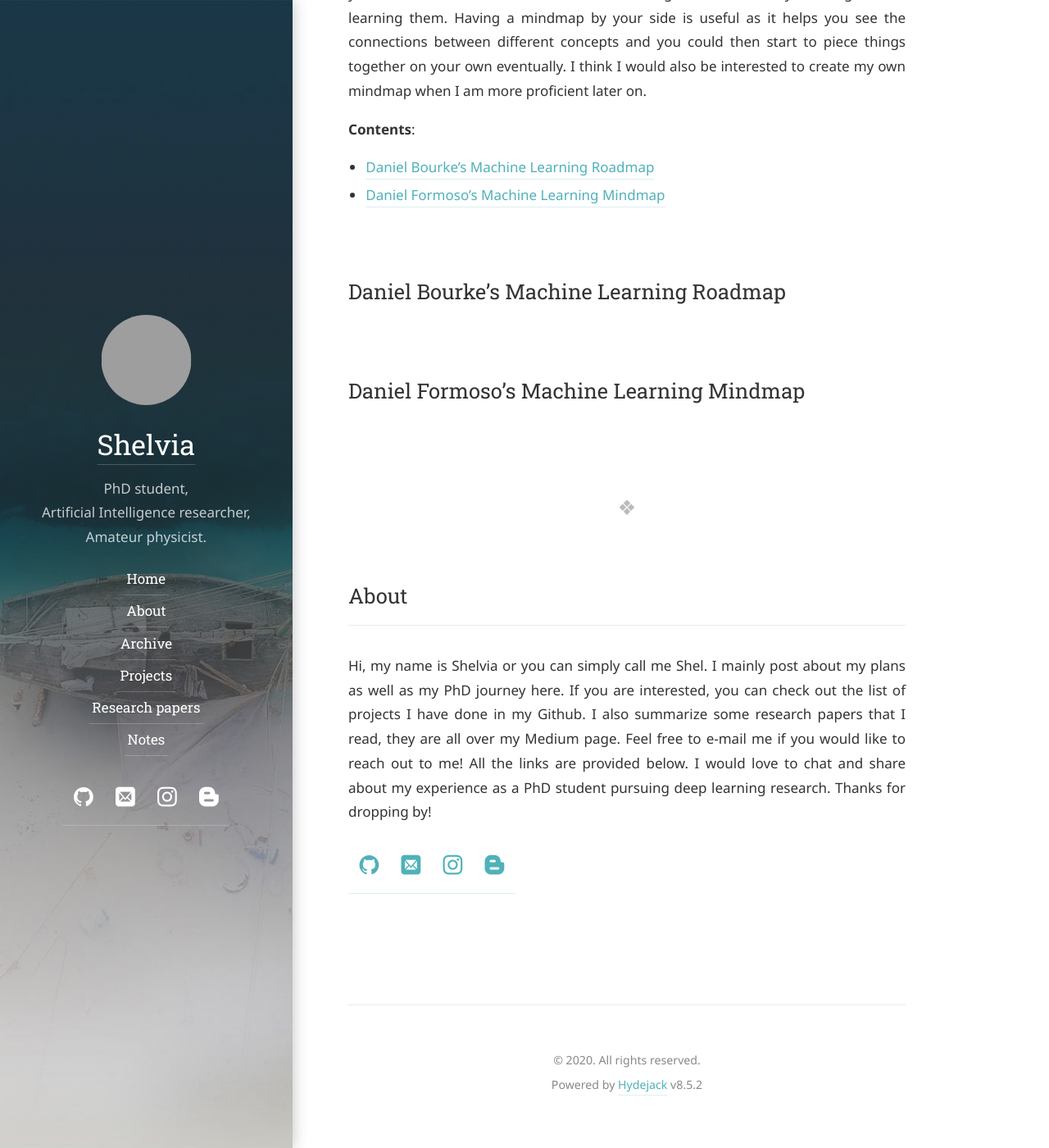
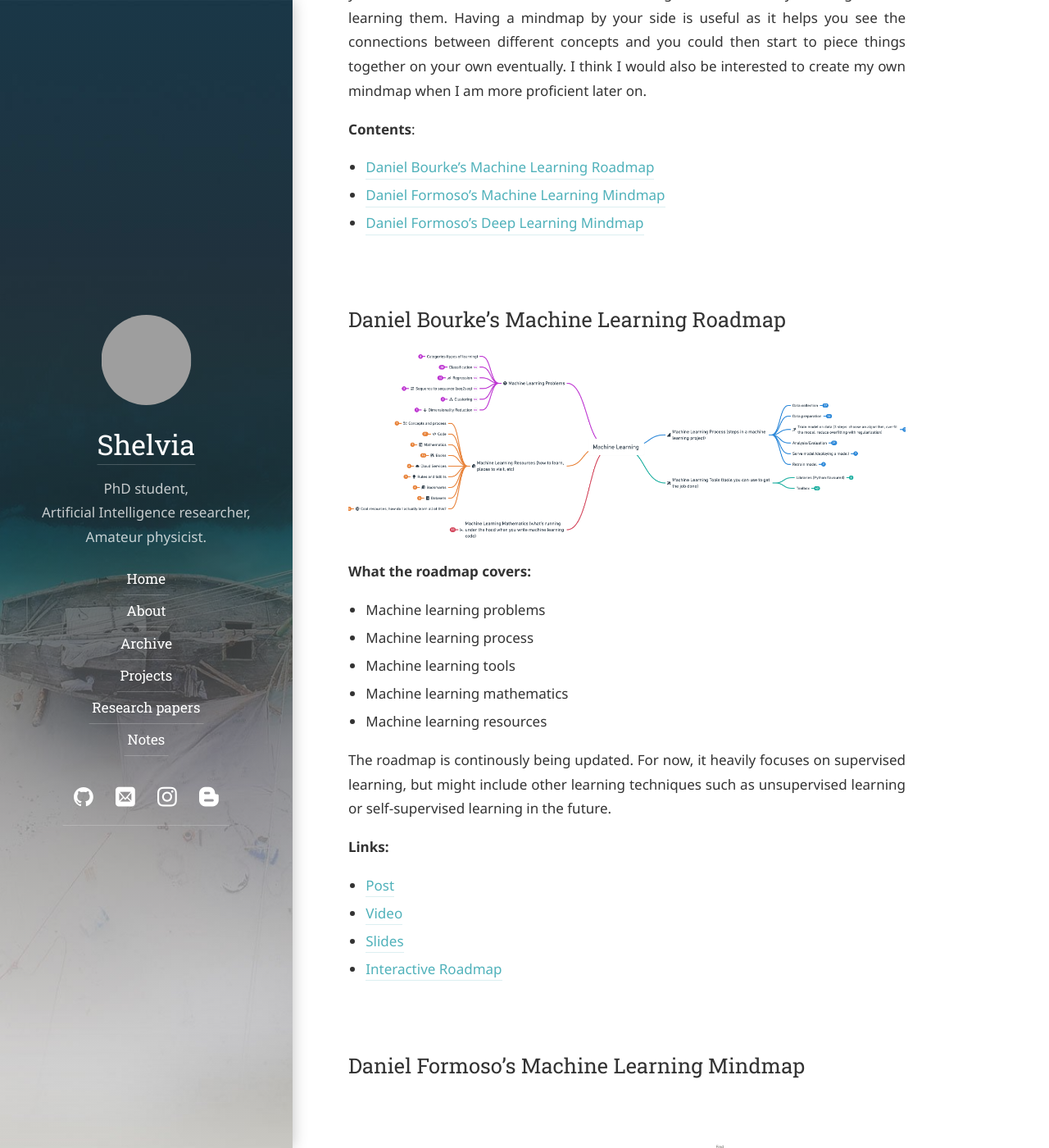
Before and after one commit to shelvia1039/shelvia, a Jekyll site: the page built from _posts/2020-08-13-2020 Machine Learning Roadmap by Daniel Bourke.md, in a window 1280 px wide and 1400 px high, scrolled down 843 px. Shown: the whole window at 82% size. Built offline with Jekyll 4.4.1, drawn with Linux system fonts in a browser that asks for light colours; some web fonts are replaced; some of the changed text lies outside the part shown; grey boxes are pictures that could not be loaded.

Commit message:
new post

```diff
--- a/_posts/2020-08-13-2020 Machine Learning Roadmap by Daniel Bourke.md
+++ b/_posts/2020-08-13-2020 Machine Learning Roadmap by Daniel Bourke.md
@@ -15,5 +15,45 @@
 
 ## Daniel Bourke's Machine Learning Roadmap
 
+![Image]({{site.baseurl}}/assets/blogs/2020-ml-roadmap-overview.png)
+
+**What the roadmap covers:**
+- Machine learning problems
+- Machine learning process
+- Machine learning tools
+- Machine learning mathematics
+- Machine learning resources
+
+The roadmap is continously being updated. For now, it heavily focuses on supervised learning, but might include other learning techniques such as unsupervised learning or self-supervised learning in the future.
+
+**Links:**
+- [Post](https://www.mrdbourke.com/2020-machine-learning-roadmap/)
+- [Video](https://youtu.be/pHiMN_gy9mk)
+- [Slides](https://github.com/mrdbourke/machine-learning-roadmap/blob/master/2020-ml-roadmap-keynote.pdf)
+- [Interactive Roadmap](https://dbourke.link/mlmap)
 
 ## Daniel Formoso's Machine Learning Mindmap
+
+![Image]({{site.baseurl}}/assets/blogs/dformoso_machine_learning_mindmap.png)
+
+**What the minddmap covers:**
+- Machine learning process
+- Machine learning data processing
+- Machine learning mathematics
+- Machine learning concepts
+- Machine learning models
+
+**Link:**
+- Mindmap ([black background](https://github.com/dformoso/machine-learning-mindmap/blob/master/Machine%20Learning.pdf) and [white background](https://github.com/dformoso/machine-learning-mindmap/blob/master/Machine%20Learning%20-%20White%20BG.pdf)
+
+## Daniel Formoso's Deep Learning Mindmap
+
+![Image]({{site.baseurl}}/assets/blogs/dformoso_deep_learning_mindmap.png)
+
+**What the minddmap covers:**
+- Deep learning concepts
+- Deep learning architectures
+- Tensorflow 1
+
+**Link:**
+- [Mindmap](https://github.com/dformoso/deeplearning-mindmap/blob/master/Deep%20Learning.pdf)
```
Also changed, not shown: assets/blogs/2020-ml-roadmap-overview.png (added), assets/blogs/dformoso_deep_learning_mindmap.PNG (added), assets/blogs/dformoso_machine_learning_mindmap.png (added).
